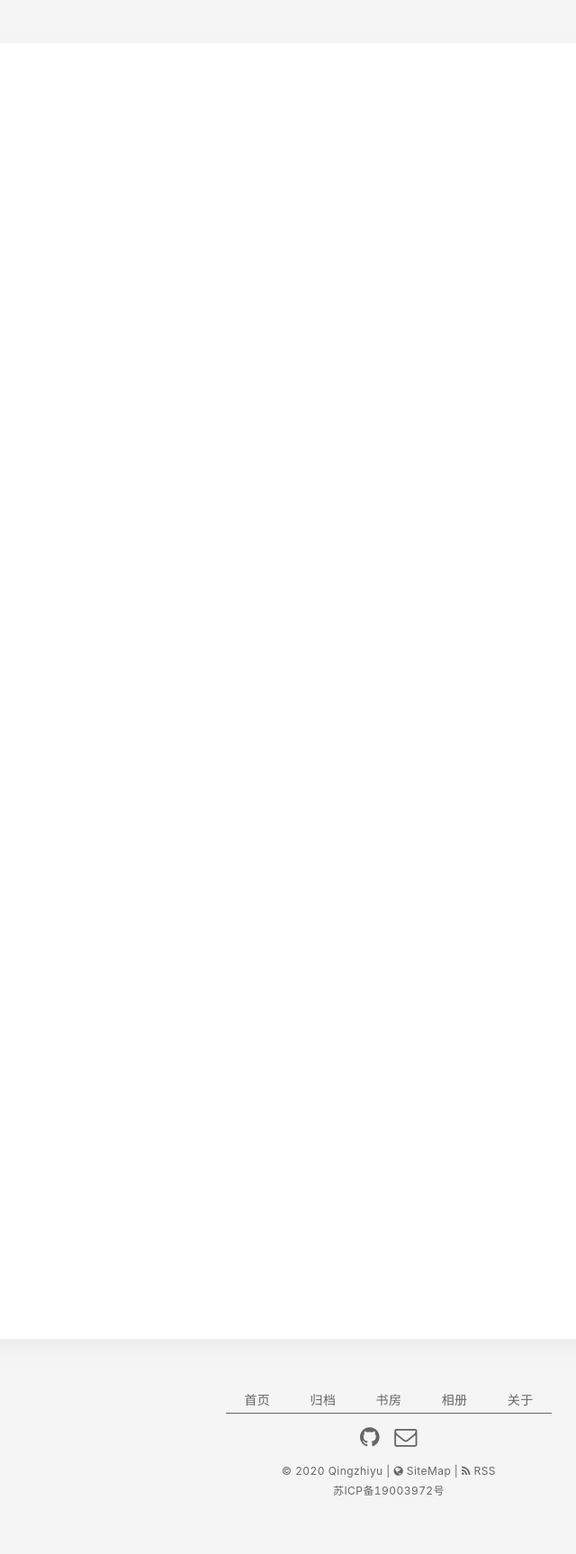
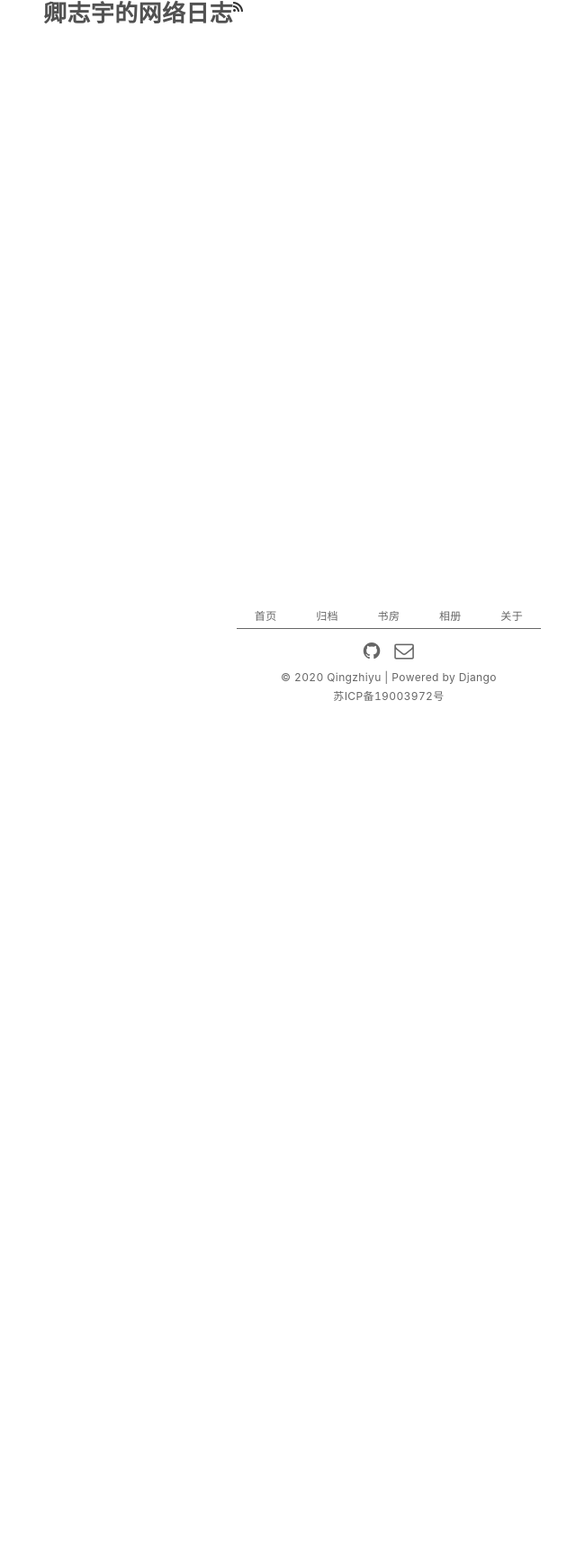
Before and after one commit to showd0wn/blog, a Django app: page / in a window 1280 px wide. Shown: the whole page at 90% size, without its empty margins (208-848 px from the left). After the commit the page ends 779 px from the top, so only its background shows below. Run offline with Django 3.2, Linux system fonts and the light colour scheme; data comes from the database, SQL or seed files in the repository; both versions use the stored data as it was after the commit; some libraries are stand-ins or nearby versions.

Commit message:
feat: up

```diff
--- /dev/null
+++ b/blog/static/blog/css/common.css
@@ -0,0 +1,113 @@
+html {
+    box-sizing: border-box;
+}
+
+html a {
+    text-decoration: none;
+    color: inherit;
+}
+
+html ul {
+    list-style: none;
+    margin: 0;
+    padding: 0;
+}
+
+body {
+    min-height: 100vh;
+    font-size: 14px;
+    font-family: -apple-system, BlinkMacSystemFont, Helvetica, Arial, "PingFang SC", "Microsoft Yahei", sans-serif;
+    font-variant: tabular-nums;
+    font-feature-settings: 'tnum';
+    letter-spacing: .05ex;
+}
+
+*, *::before, *::after {
+    box-sizing: inherit;
+}
+
+main {
+    color: #333;
+}
+
+footer {
+    padding: 12px 0;
+    text-align: center;
+    font-size: 12px;
+    color: #666;
+    overflow: hidden;
+}
+footer li {
+    display: inline-block;
+}
+footer a:hover {
+   color: #333;
+}
+footer .menu {
+    margin: 12px 0;
+}
+footer .menu ul {
+    display: inline-block;
+    border-bottom: 1px solid;
+}
+footer .menu li {
+    padding: 0 20px 6px;
+}
+footer .link a {
+    font-size: 1.8em;
+    margin: 6px;
+}
+footer .info {
+    line-height: 1.8;
+    margin: 6px;
+}
+footer .info .separator::before {
+    content: "|";
+}
+
+@media (max-width: 767px) {
+    footer {
+        padding: 6px 0;
+    }
+    footer .menu {
+        margin: 6px 0 12px;
+    }
+    footer .menu li {
+        padding: 0 12px 6px;
+    }
+    .hidden-phone {
+        display: none!important;
+    }
+}
+
+.flex {
+    display: -webkit-box;
+    display: -moz-box;
+    display: -ms-flexbox;
+    display: -webkit-flex;
+    display: flex;
+}
+
+.flex--flex-direction--row {
+    -webkit-flex-direction: row;
+    -moz-flex-direction: row;
+    -ms-flex-direction: row;
+    -o-flex-direction: row;
+    flex-direction: row;
+}
+
+.flex--align-items--center {
+    -webkit-box-align: center;
+    -moz-box-align: center;
+    -ms-flex-align: center;
+    -webkit-align-items: center;
+    align-items: center;
+}
+
+.flex--justify-content--space-around {
+    -webkit-box-pack: justify;
+    -moz-box-pack: justify;
+    -ms-flex-pack: distribute;
+    -webkit-justify-content: space-around;
+    justify-content: space-around;
+}
--- /dev/null
+++ b/blog/static/blog/css/index.css
@@ -0,0 +1,38 @@
+body {
+    height: 100vh;
+    overflow: hidden;
+}
+
+main {
+    height: calc(100vh - 146px);
+}
+
+.header {
+    height: 146px;
+    padding: 0 20%;
+    display: -webkit-flex;
+    /* display: flex;
+    flex-direction: row;
+    justify-content: space-around;
+    align-items: center; */
+}
+
+.title {
+    color: #515151;
+    font-size: 26px;
+    font-weight: bold;
+}
+
+@media (max-width: 767px) {
+    main {
+        height: calc(100vh - 98px);
+    }
+    .header {
+        height: 60px;
+    }
+    .title {
+        font-size: 18px;
+        line-height: 60px;
+        margin-left: 10%;
+    }
+}
--- a/blog/static/blog/css/style.css
+++ /dev/null
@@ -1,85 +0,0 @@
-html {
-    box-sizing: border-box;
-}
-html a {
-    text-decoration: none;
-}
-html ul {
-    list-style: none;
-    margin: 0;
-    padding: 0;
-}
-
-body {
-    min-height: 100vh;
-    background: #f5f5f5;
-    letter-spacing: .05ex;
-    font-family: -apple-system, BlinkMacSystemFont, Helvetica, Arial, "PingFang SC", "Microsoft Yahei", sans-serif;
-}
-
-*, *::before, *::after {
-    box-sizing: inherit;
-}
-
-main {
-    margin: 0 auto;
-    padding: 24px 12px;
-    color: #333;
-    font-size: 14px;
-    font-variant: tabular-nums;
-    font-feature-settings: 'tnum';
-}
-
-article {
-    background: #fff;
-    box-shadow: 0 10px 20px 0 rgba(236,236,236,.86);
-    min-height: 180vh;
-}
-
-footer {
-    text-align: center;
-    color: #666;
-}
-footer li {
-    display: inline-block;
-}
-footer a {
-    color: #666;
-}
-footer a:hover {
-   color: #333;
-}
-footer .menu ul {
-    margin: 60px 0 12px;
-    display: inline-block;
-    border-bottom: 1px solid;
-}
-footer .menu li {
-    padding: 0 10px 6px;
-}
-footer .link a {
-    font-size: 1.8em;
-    margin: 6px;
-}
-footer .info {
-    line-height: 1.8;
-    font-size: 12px;
-}
-footer .info .separator::before {
-    content: "|";
-}
-
-@media (min-width: 768px) {
-    main {
-        max-width: 960px;
-        padding: 48px 12px;
-    }
-    footer .menu li {
-        padding: 0 20px 6px;
-    }
-}
-@media (max-width: 767px) {
-    .hidden-phone {
-        display: none;
-    }
-}
--- a/blog/templates/blog/index.html
+++ b/blog/templates/blog/index.html
@@ -1 +1,22 @@
-{% extends 'blog/layout/base.html' %}
+{% extends 'blog/layout.html' %}
+{% load static %}
+
+{% block css %}
+<link rel="stylesheet" href="{% static 'blog/css/index.css' %}">
+{% endblock %}
+
+{% block main %}
+<div class="header">
+    <div class="title">
+        <a href="/">卿志宇的网络日志</a>
+    </div>
+
+    <div class="tools hidden-phone">
+        <i class="fa fa-rss"></i>
+    </div>
+</div>
+
+<div class="content">
+
+</div>
+{% endblock %}
--- /dev/null
+++ b/blog/templates/blog/layout.html
@@ -0,0 +1,71 @@
+{% load static %}
+{% load compress %}
+<!DOCTYPE html>
+<html lang="zh-Hans">
+<head>
+    <meta charset="UTF-8">
+    <meta name="viewport" content="width=device-width, initial-scale=1.0">
+    {% block title %}
+    <title>卿志宇的网络日志</title>
+    {% endblock %}
+    <link rel="shortcut icon" href="{% static 'blog/favicon.ico' %}">
+    <link rel="stylesheet" href="https://cdn.bootcdn.net/ajax/libs/normalize/8.0.1/normalize.min.css">
+    <link rel="stylesheet" href="https://cdn.bootcdn.net/ajax/libs/font-awesome/4.7.0/css/font-awesome.min.css">
+    {% compress css %}
+    <link rel="stylesheet" href="{% static 'blog/css/common.css' %}">
+    {% block css %}
+    {% endblock %}
+    {% endcompress %}
+</head>
+<body>
+    <main>
+        {% block main %}
+        {% endblock %}
+    </main>
+
+    <footer>
+        <div class="menu">
+            <ul>
+            {% for menu in menu_list %}
+                <li>
+                    <a href="{{ menu.href }}" title="{{ menu.name }}">{{ menu.name }}</a>
+                </li>
+            {% endfor %}
+            </ul>
+        </div>
+
+        <div class="link hidden-phone">
+            <ul>
+            {% for link in link_list %}
+                <li>
+                    <a href="{{ link.href }}" title="{{ link.name }}" target="_blank" rel="external nofollow">
+                        <i class="fa fa-{{link.icon}}"></i>
+                    </a>
+                </li>
+            {% endfor %}
+            </ul>
+        </div>
+
+        <p class="info">
+            <span class="copyright">
+                © 2020
+                <a href="/">Qingzhiyu</a>
+            </span>
+            <span class="separator">
+                Powered by
+                <a href="https://www.djangoproject.com/" target="blank" rel="external nofollow">Django</a>
+            </span>
+            <br/>
+            <a href="http://beian.miit.gov.cn" target="_blank" rel="external nofollow">苏ICP备19003972号</a>
+        </p>
+    </footer>
+
+    <script src="https://cdn.bootcdn.net/ajax/libs/jquery/3.5.1/jquery.min.js"></script>
+    <script src="{% static 'blog/js/lib/jquery.goup.min.js' %}"></script>
+    {% compress js file main %}
+    <script src="{% static 'blog/js/main.js' %}"></script>
+    {% block js %}
+    {% endblock %}
+    {% endcompress %}
+</body>
+</html>
--- a/blog/templates/blog/layout/base.html
+++ /dev/null
@@ -1,35 +0,0 @@
-{% load static %}
-{% load compress %}
-<!DOCTYPE html>
-<html lang="zh-Hans">
-<head>
-    <meta charset="UTF-8">
-    <meta name="viewport" content="width=device-width, initial-scale=1.0">
-    {% block title %}
-    <title>卿志宇的网络日志</title>
-    {% endblock %}
-    <link rel="shortcut icon" href="{% static 'blog/favicon.ico' %}">
-    <link rel="stylesheet" href="https://cdn.bootcdn.net/ajax/libs/normalize/8.0.1/normalize.min.css">
-    <link rel="stylesheet" href="https://cdn.bootcdn.net/ajax/libs/font-awesome/4.7.0/css/font-awesome.min.css">
-    {% compress css %}
-    <link rel="stylesheet" href="{% static 'blog/css/style.css' %}">
-    {% endcompress %}
-</head>
-<body>
-    <main>
-        <article>
-            <section></section>
-        </article>
-
-        <footer>
-            {% include 'blog/layout/footer.html' %}
-        </footer>
-    </main>
-
-    <script src="https://cdn.bootcdn.net/ajax/libs/jquery/3.5.1/jquery.min.js"></script>
-    <script src="{% static 'blog/js/lib/jquery.goup.min.js' %}"></script>
-    {% compress js file main %}
-    <script src="{% static 'blog/js/main.js' %}"></script>
-    {% endcompress %}
-</body>
-</html>
--- a/blog/templates/blog/layout/footer.html
+++ /dev/null
@@ -1,38 +0,0 @@
-<div class="menu">
-    <ul>
-    {% for menu in menu_list %}
-        <li>
-            <a href="{{ menu.href }}" title="{{ menu.name }}">{{ menu.name }}</a>
-        </li>
-    {% endfor %}
-    </ul>
-</div>
-
-<div class="link">
-    <ul>
-    {% for link in link_list %}
-        <li>
-            <a href="{{ link.href }}" title="{{ link.name }}" target="_blank" rel="external nofollow">
-                <i class="fa fa-{{link.icon}}"></i>
-            </a>
-        </li>
-    {% endfor %}
-    </ul>
-</div>
-
-<p class="info">
-    <span class="copyright">
-        © 2020
-        <a href="/" title="Qingzhiyu">Qingzhiyu</a>
-    </span>
-    <a class="separator" href="/sitemap.xml" title="SiteMap" target="_blank" rel="nofollow">
-        <i class="fa fa-globe"></i>
-        SiteMap
-    </a>
-    <a class="separator" href="/atom.xml" title="RSS" target="_blank" rel="nofollow">
-        <i class="fa fa-rss"></i>
-        RSS
-    </a>
-    <br/>
-    <a href="http://beian.miit.gov.cn" target="_blank" rel="external nofollow">苏ICP备19003972号</a>
-</p>
```
Also changed, not shown: db.sqlite3 (added), 1 other file.
